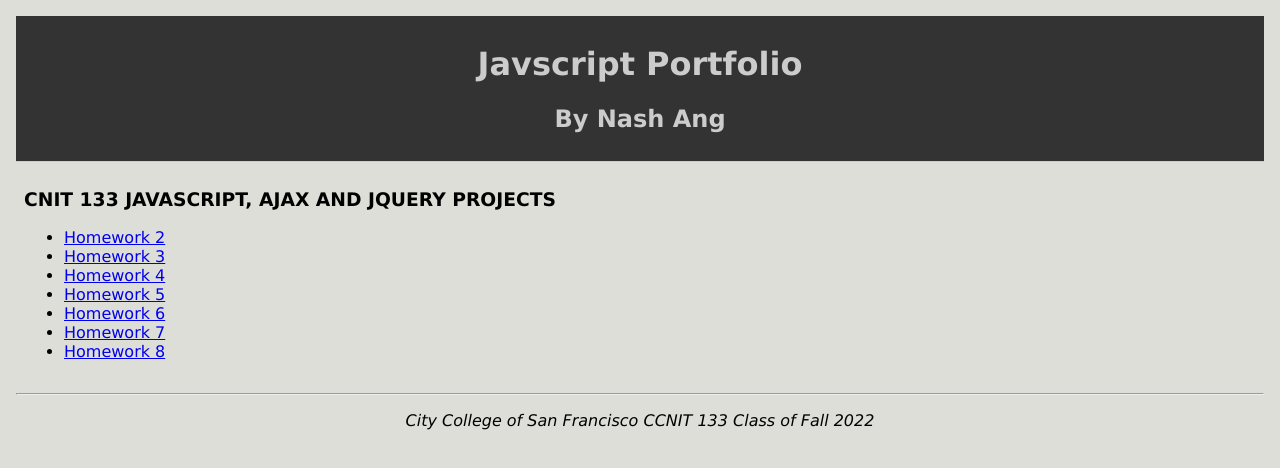
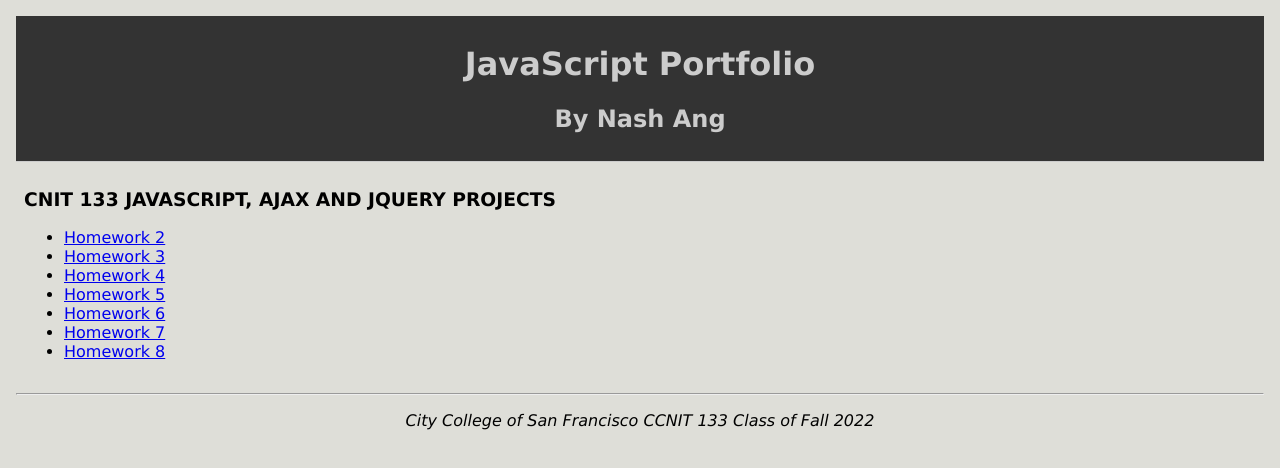
Before and after one commit to subtleazn/angnash-citycollegeofsanfrancisco, a plain HTML site: page index.html in a window 1280 px wide. Drawn offline with Linux system fonts and the light colour scheme.

Commit message:
docs: Add README.md and fix typos
- Add a comprehensive README.md to document the project.
- Correct the 'Javscript' typo to 'JavaScript' in index.html.

```diff
--- a/index.html
+++ b/index.html
@@ -7,12 +7,12 @@
 <meta http-equiv="X-UA-Compatible" content="IE=edge">
 <meta name="viewport" content="width=device-width, initial-scale=1.0">
 <title>
- Nash Ang - Javscript Portfolio
+ Nash Ang - JavaScript Portfolio
 </title>
 </head>
 <body>
 <header class="text-center">
-    <h1>Javscript Portfolio</h1>
+    <h1>JavaScript Portfolio</h1>
     <h2>By Nash Ang</h2>
 </header>
 <section>
```
Also changed, not shown: 1 other file.
